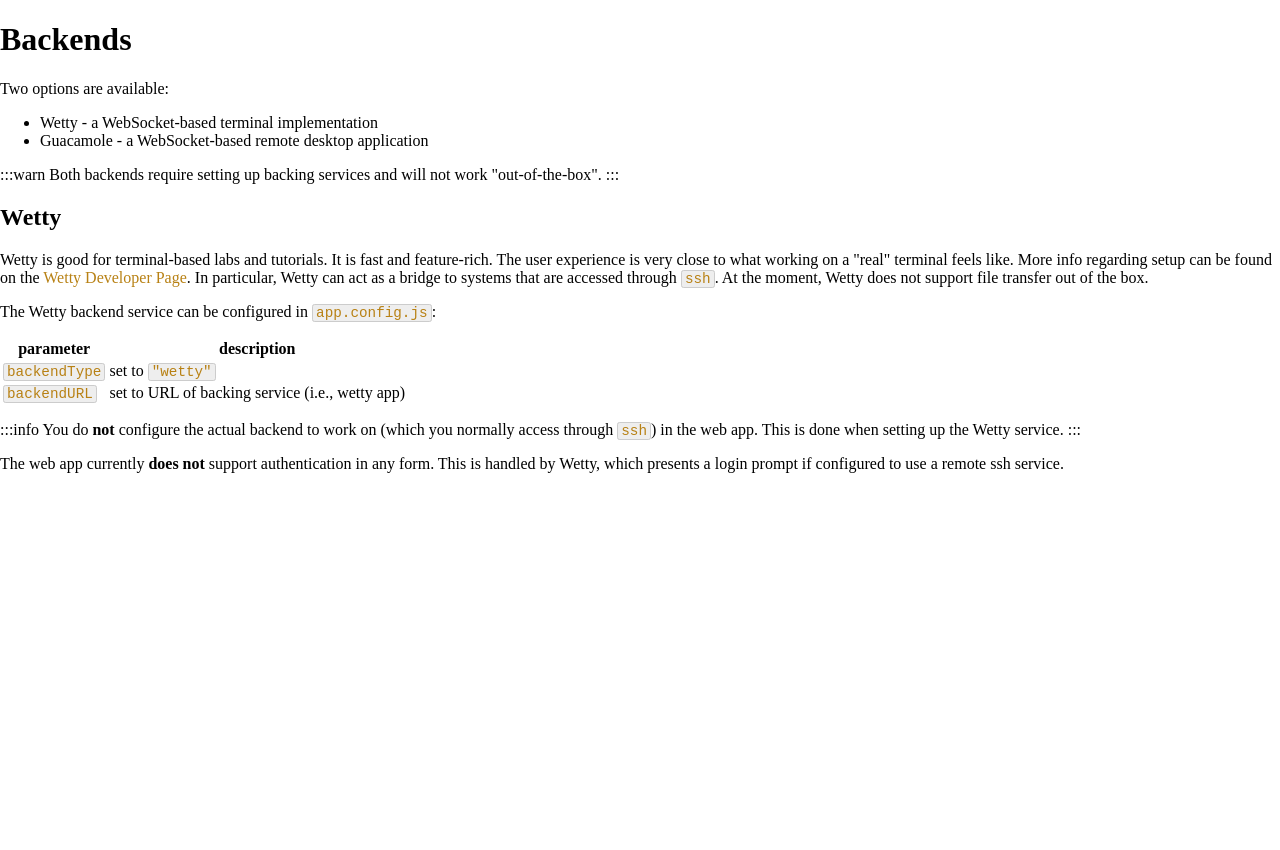
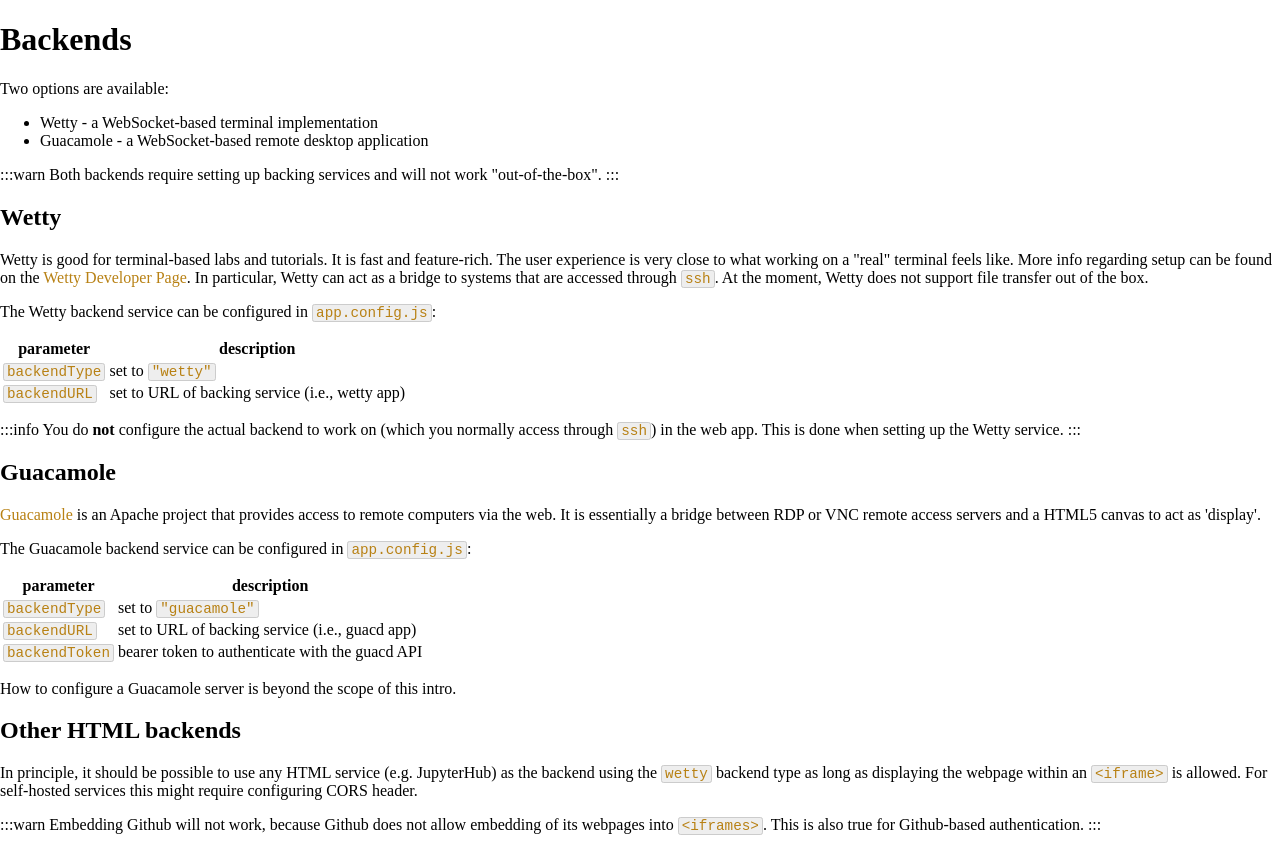
Before and after one commit to kramergroup/lab-template, a Next.js app: page /guidance/backends in a window 1280 px wide. Before the commit the page ends 800 px from the top, so only its background shows below. Built offline with nearby package versions, Linux system fonts and the light colour scheme; a web font is replaced by a local one.

Commit message:
Added info for html backends

```diff
--- a/pages/guidance/backends.mdx
+++ b/pages/guidance/backends.mdx
@@ -30,5 +30,30 @@
 This is done when setting up the Wetty service.
 :::
 
-The web app currently **does not** support authentication in any form. This is handled by Wetty, which presents
-a login prompt if configured to use a remote ssh service.
+## Guacamole
+
+[Guacamole](https://guacamole.apache.org) is an Apache project that provides access
+to remote computers via the web. It is essentially a bridge between RDP or VNC remote
+access servers and a HTML5 canvas to act as 'display'.
+
+The Guacamole backend service can be configured in `app.config.js`:
+
+| parameter     | description                                     |
+| ------------- | ----------------------------------------------- |
+| `backendType` | set to `"guacamole"`                            |
+| `backendURL`  | set to URL of backing service (i.e., guacd app) |
+| `backendToken`| bearer token to authenticate with the guacd API |
+
+How to configure a Guacamole server is beyond the scope of this intro.
+
+## Other HTML backends
+
+In principle, it should be possible to use any HTML service (e.g. JupyterHub) as the
+backend using the `wetty` backend type as long as displaying the webpage within
+an `<iframe>` is allowed. For self-hosted services this might require configuring CORS
+header.
+
+:::warn
+Embedding Github will not work, because Github does not allow embedding of its
+webpages into `<iframes>`. This is also true for Github-based authentication.
+:::
```
